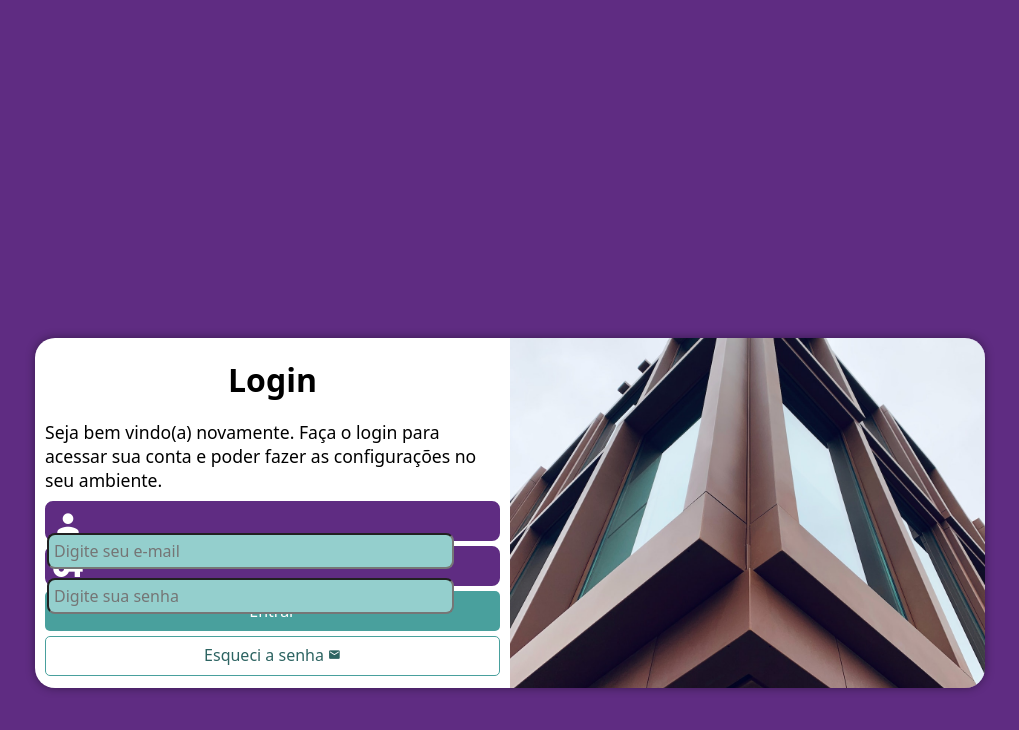
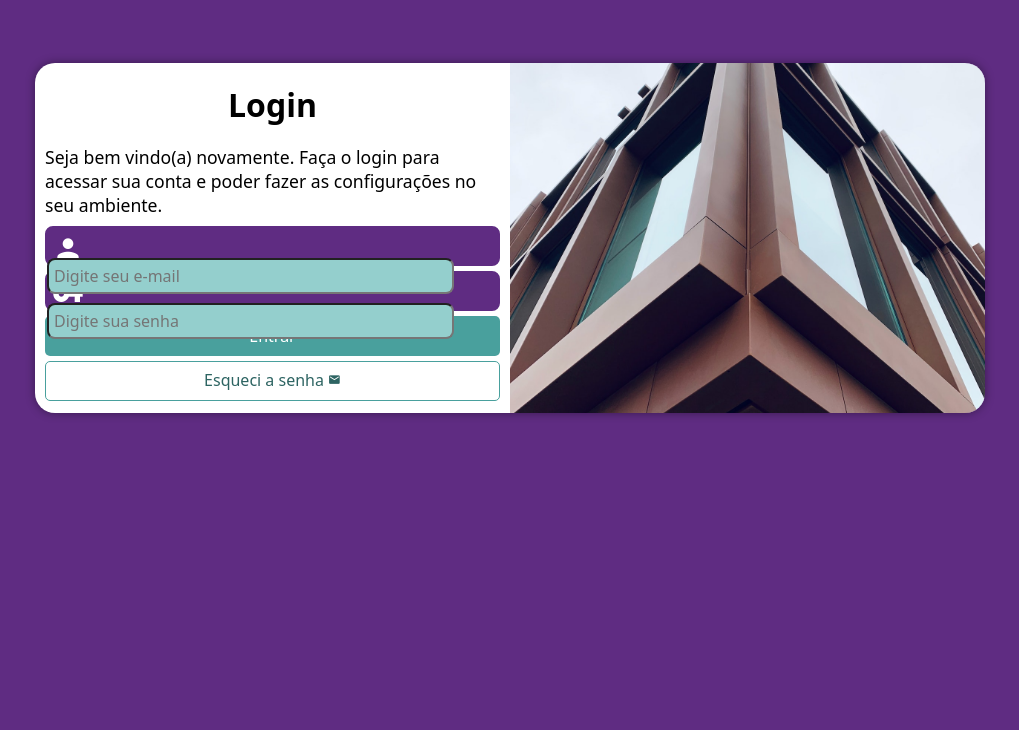
Before and after one commit to FellypeGC/projeto-login, a plain HTML site: page index.html in a window 1280 px wide. Shown: the part 162-892 px from the top of the page, without its empty margins (130-1149 px from the left). Drawn offline with Linux system fonts and the light colour scheme.

Commit message:
Update style.css

```diff
--- a/estilos/style.css
+++ b/estilos/style.css
@@ -17,14 +17,14 @@
 body, html {
     background-color: #5f2c82;
     height: 100vw;
-    width: 100vw;
+
 }
 
-main {
+/* main {
     position: relative;
     width: 100vw;
     height: 100vw;
-}
+} */
 
 #login {
     position: absolute;
@@ -37,7 +37,7 @@ main {
     border-radius: 20px;
     box-shadow: 0px 0px 10px rgba(0, 0, 0, 0.400);
 
-    transform: translate(-50%, -40%);
+    transform: translate(-50%, -50%);
     transition: width .3s, height .3s;
     transition-timing-function: ease;
 }
```
